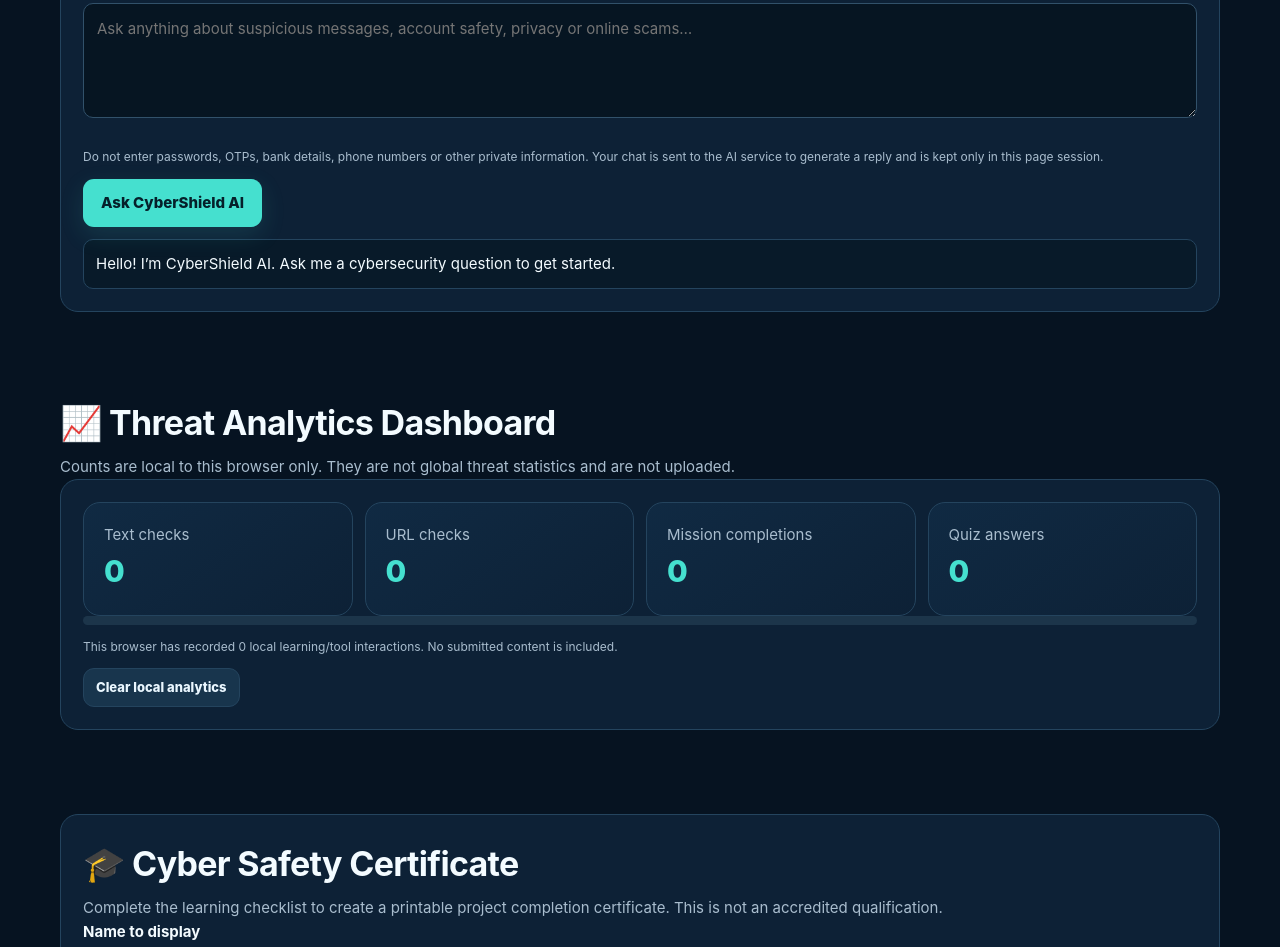
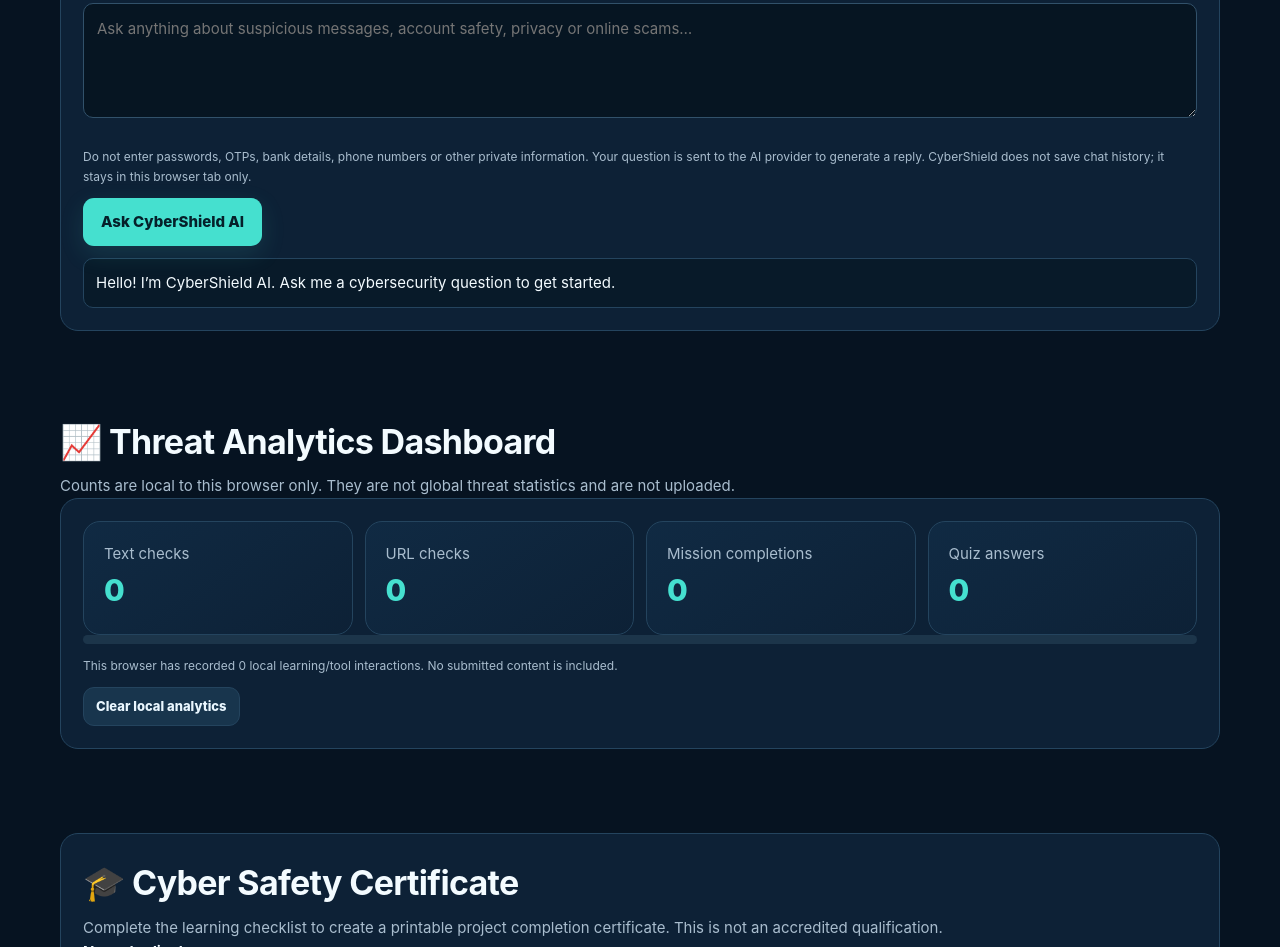
Before and after one commit to narainchandramega-prog/cybersecutrity, a plain HTML site: page index.html in a window 1280 px wide. Shown: the part 8685-9632 px from the top of the page. Drawn offline with nearby package versions, Linux system fonts and the light colour scheme.

Commit message:
Clarify AI chat privacy notice

```diff
--- a/index.html
+++ b/index.html
@@ -71,7 +71,7 @@
  <div class="tool"><h3>🧩 Privacy Footprint Checker</h3><p class="note">Self-assess common privacy settings. Your answers stay in this browser session and are not submitted.</p><div id="privacyQuestions"></div><button class="btn" id="privacyScore">Review my privacy habits</button><div id="privacyResult" class="feedback hidden" aria-live="polite"></div></div>
  <div class="tool"><h3>👣 Digital Footprint Simulator</h3><p class="note">Select information you might share publicly to see how separate details can combine. This is a fictional simulation, not a search about you.</p><div id="footprintOptions"></div><button class="btn" id="footprintRun">Simulate my digital footprint</button><div id="footprintResult" class="feedback hidden" aria-live="polite"></div></div>
 </div></section>
-<section class="section wrap" id="assistant"><div class="tool"><h2>🤖 CyberShield AI Assistant</h2><p class="sub">AI-powered cybersecurity learning assistant. Ask questions in natural language and get context-aware safety guidance. AI answers can be wrong; verify important information independently.</p><div class="grid"><button class="choice" data-help="message">I received a suspicious message</button><button class="choice" data-help="payment">Someone is asking me to pay</button><button class="choice" data-help="account">I think my account is compromised</button><button class="choice" data-help="shopping">I am unsure about an online shop</button><button class="choice" data-help="adult">I need help reporting a cybercrime in India</button></div><label for="assistantQuestion"><b>Ask a cyber-safety question</b></label><textarea id="assistantQuestion" class="field" rows="3" maxlength="1500" placeholder="Ask anything about suspicious messages, account safety, privacy or online scams…"></textarea><p class="smallprint">Do not enter passwords, OTPs, bank details, phone numbers or other private information. Your chat is sent to the AI service to generate a reply and is kept only in this page session.</p><button class="btn" id="askAssistant">Ask CyberShield AI</button><div id="assistantAnswer" class="feedback" aria-live="polite">Hello! I’m CyberShield AI. Ask me a cybersecurity question to get started.</div></div></section>
+<section class="section wrap" id="assistant"><div class="tool"><h2>🤖 CyberShield AI Assistant</h2><p class="sub">AI-powered cybersecurity learning assistant. Ask questions in natural language and get context-aware safety guidance. AI answers can be wrong; verify important information independently.</p><div class="grid"><button class="choice" data-help="message">I received a suspicious message</button><button class="choice" data-help="payment">Someone is asking me to pay</button><button class="choice" data-help="account">I think my account is compromised</button><button class="choice" data-help="shopping">I am unsure about an online shop</button><button class="choice" data-help="adult">I need help reporting a cybercrime in India</button></div><label for="assistantQuestion"><b>Ask a cyber-safety question</b></label><textarea id="assistantQuestion" class="field" rows="3" maxlength="1500" placeholder="Ask anything about suspicious messages, account safety, privacy or online scams…"></textarea><p class="smallprint">Do not enter passwords, OTPs, bank details, phone numbers or other private information. Your question is sent to the AI provider to generate a reply. CyberShield does not save chat history; it stays in this browser tab only.</p><button class="btn" id="askAssistant">Ask CyberShield AI</button><div id="assistantAnswer" class="feedback" aria-live="polite">Hello! I’m CyberShield AI. Ask me a cybersecurity question to get started.</div></div></section>
 <section class="section wrap" id="analytics"><h2>📈 Threat Analytics Dashboard</h2><p class="sub">Counts are local to this browser only. They are not global threat statistics and are not uploaded.</p><div class="tool"><div class="stat-grid"><div class="card"><p>Text checks</p><div class="stat" id="anaText">0</div></div><div class="card"><p>URL checks</p><div class="stat" id="anaUrl">0</div></div><div class="card"><p>Mission completions</p><div class="stat" id="anaMission">0</div></div><div class="card"><p>Quiz answers</p><div class="stat" id="anaQuiz">0</div></div></div><div class="bar"><span id="anaProgress"></span></div><p id="anaSummary" class="smallprint">Use the tools and missions to build your local activity summary.</p><button class="btn secondary small" id="clearAnalytics">Clear local analytics</button></div></section>
 <section class="section wrap" id="certificate"><div class="tool"><h2>🎓 Cyber Safety Certificate</h2><p class="sub">Complete the learning checklist to create a printable project completion certificate. This is not an accredited qualification.</p><label for="certName"><b>Name to display</b></label><input id="certName" class="field" maxlength="60" placeholder="Enter your name"><div id="certProgress" class="smallprint"></div><button class="btn no-print" id="makeCertificate">Generate printable certificate</button><div id="certificatePreview" class="feedback hidden"><div style="text-align:center;padding:28px;border:4px double #45e0cf;border-radius:12px"><div style="font-size:42px">🛡️</div><h2 style="color:var(--teal)">CYBERSHIELD</h2><h1>Certificate of Completion</h1><p>This recognises that</p><h2 id="certDisplayName"></h2><p>has completed the CyberShield Digital Safety learning activities.</p><p id="certDate"></p><p class="smallprint">Educational project certificate · Not an official qualification</p></div><button class="btn no-print" onclick="window.print()">Print / Save as PDF</button></div></div></section>
 <section class="section wrap" id="emergency"><div class="tool"><h2>🆘 Emergency Help Centre — India</h2><p class="sub">If you suspect financial cyber fraud, act quickly. Use official channels and tell a trusted adult or responsible person.</p><div class="grid"><div class="card"><h3>Call 1930</h3><p>India's cyber financial fraud helpline. Contact your bank/payment provider immediately too.</p></div><div class="card"><h3>Report online</h3><p>Use the official National Cyber Crime Reporting Portal.</p><p><a href="https://cybercrime.gov.in/" target="_blank" rel="noopener noreferrer">Open cybercrime.gov.in ↗</a></p></div><div class="card"><h3>Protect accounts</h3><p>From a trusted device, contact the provider, change affected passwords, sign out other sessions and enable multi-factor authentication.</p></div><div class="card"><h3>Keep records</h3><p>Preserve transaction references, dates, messages and report acknowledgements. Do not share OTPs or pay anyone promising guaranteed recovery.</p></div></div><p class="smallprint">For immediate physical danger, contact local emergency services. CyberShield is an educational guide and cannot file a report or recover funds for you.</p></div></section>
```
